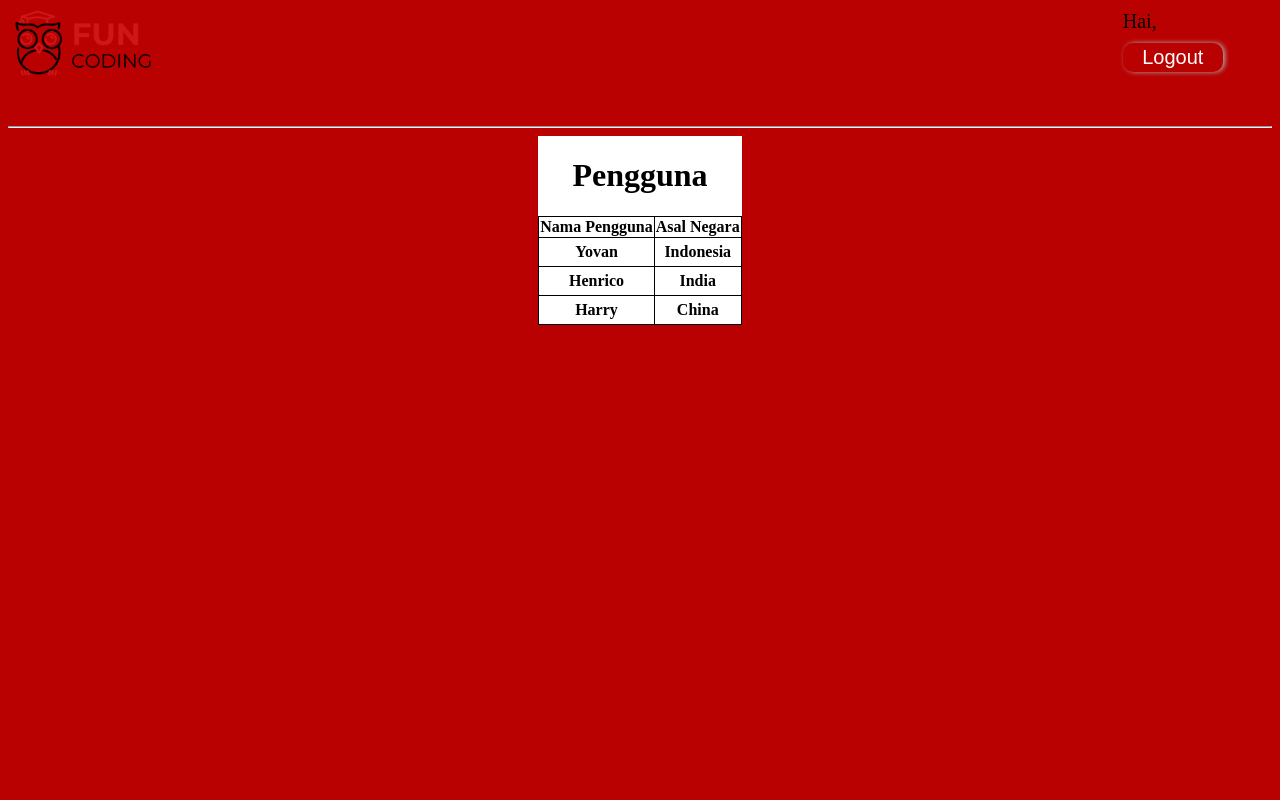
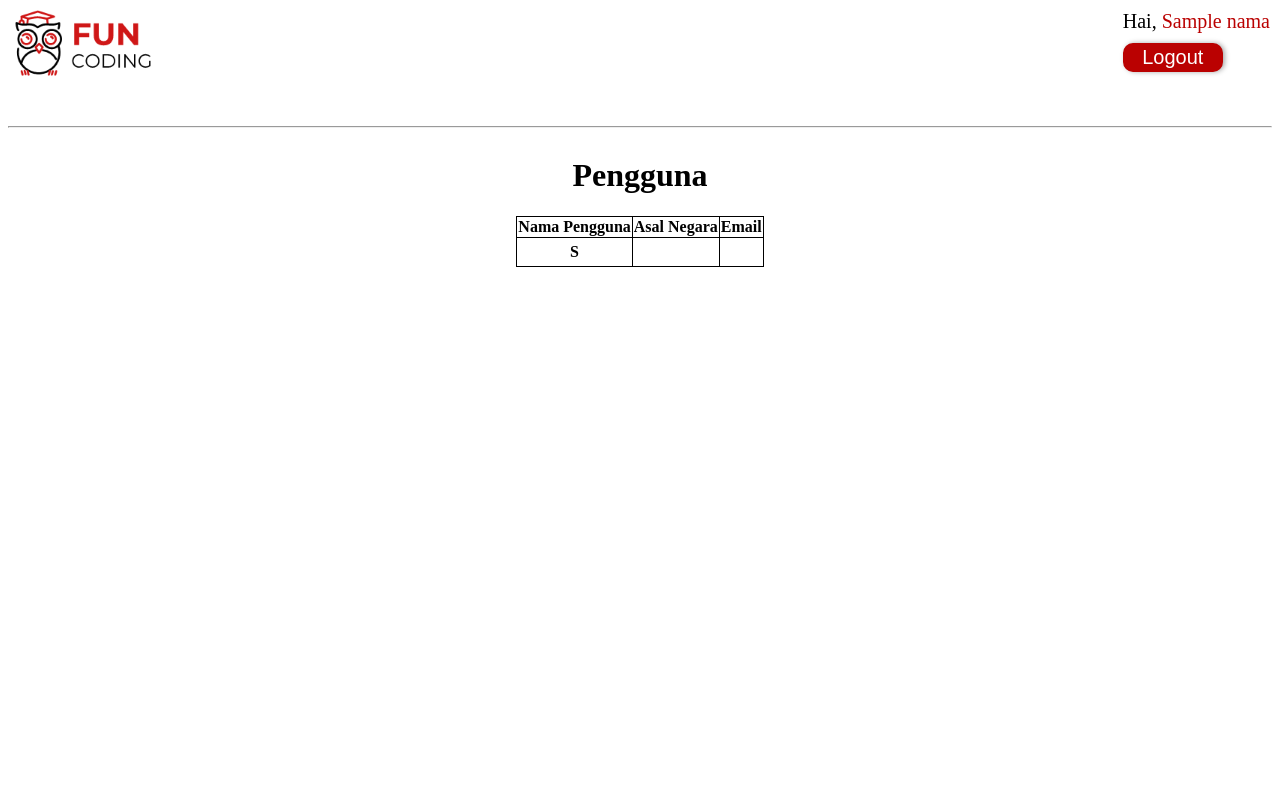
Before and after one commit to henrico28/FunCoding, a PHP site: template View/hal_pengguna-manajer.php in a window 1280 px wide. Run offline with PHP 8.4, Linux system fonts and the light colour scheme; the template is opened without the code that fills it: most values are stand-ins (such as "Sample title", 1, 10 or a date in 2020).

Commit message:
DATA PENGGUNA MANAJER

```diff
--- a/View/hal_pengguna-manajer.php
+++ b/View/hal_pengguna-manajer.php
@@ -6,19 +6,21 @@
                     <tr>
                         <th>Nama Pengguna</th>
                         <th>Asal Negara</th>
+                        <th>Email</th>
                     </tr>
-                    <tr>
-                        <td>Yovan</td>
-                        <td>Indonesia</td>
-                    </tr>
-                    <tr>
-                        <td>Henrico</td>
-                        <td>India</td>
-                    </tr>
-                    <tr>
-                        <td>Harry</td>
-                        <td>China</td>
-                    </tr>
+                    <?php
+                        $counter = 0;
+                        for ($x = 0; $x < sizeof($data); $x++) {
+                            echo"<tr>";
+                            echo "<td>".$data[$x][$counter]."</td>";
+                            $counter = $counter+1;
+                            echo "<td>".$data[$x][$counter]."</td>";
+                            $counter = $counter+1;
+                            echo "<td>".$data[$x][$counter]."</td>";
+                            $counter = 0;
+                            echo "</tr>";
+                        }
+                    ?>
                 </table>
             <div>
         </div>
--- a/View/homepage-Manager.php
+++ b/View/homepage-Manager.php
@@ -2,7 +2,7 @@
         <div class = "home-manager">
             <div>
                 <img class="imgManager" src = "View/images/pengguna.svg"><br>
-                <a href = ""><label class="descManager">Pengguna</label></a>
+                <a href = "penggunaManajer"><label class="descManager">Pengguna</label></a>
             </div>
             <div>
                <img class="imgManager" src = "View/images/top10.svg"><br>
--- a/View/layout/head.php
+++ b/View/layout/head.php
@@ -4,7 +4,7 @@
     <link rel='stylesheet' href="View/styles/stylesearch.css">
     <link rel="stylesheet" href="View/styles/styleprofile.css">
     <link rel="stylesheet" href="View/styles/stylemanager.css">
-    <link rel="stylesheet" href="styles/stylehalpenggunatop10.css">
+    <link rel="stylesheet" href="View/styles/stylehalpenggunatop10.css">
 
 </head>
 <body id="bground">
--- a/View/styles/stylehalpenggunatop10.css
+++ b/View/styles/stylehalpenggunatop10.css
@@ -4,13 +4,11 @@ table, th, td {
     background-color:white;
     text-align:center;
 }
-body{
-    background-color:#ba0101;
-}
+
 .flex-body{
     justify-content: center;
     display:flex;
-
+    background-color: white;
 }
 .flex-body div{
     text-align:center;
--- a/router.php
+++ b/router.php
@@ -37,9 +37,9 @@
 				$manager = new ManagerController();
 				echo $manager -> start();
 				break;
-			case $baseURL."/pengguna-manajer":
-				require_once "Controller/pengguna-manajer.php";
-				$penggunaManajer = new PenggunaManajer();
+			case $baseURL."/penggunaManajer":
+				require_once "Controller/penggunaManajerController.php";
+				$penggunaManajer = new PenggunaManajerController();
 				echo $penggunaManajer -> start();
 				break;
 			default:
```
Also changed, not shown: Controller/penggunaManajerController.php (added, +24 -0 lines), Controller/pengguna-manajer.php (deleted).
